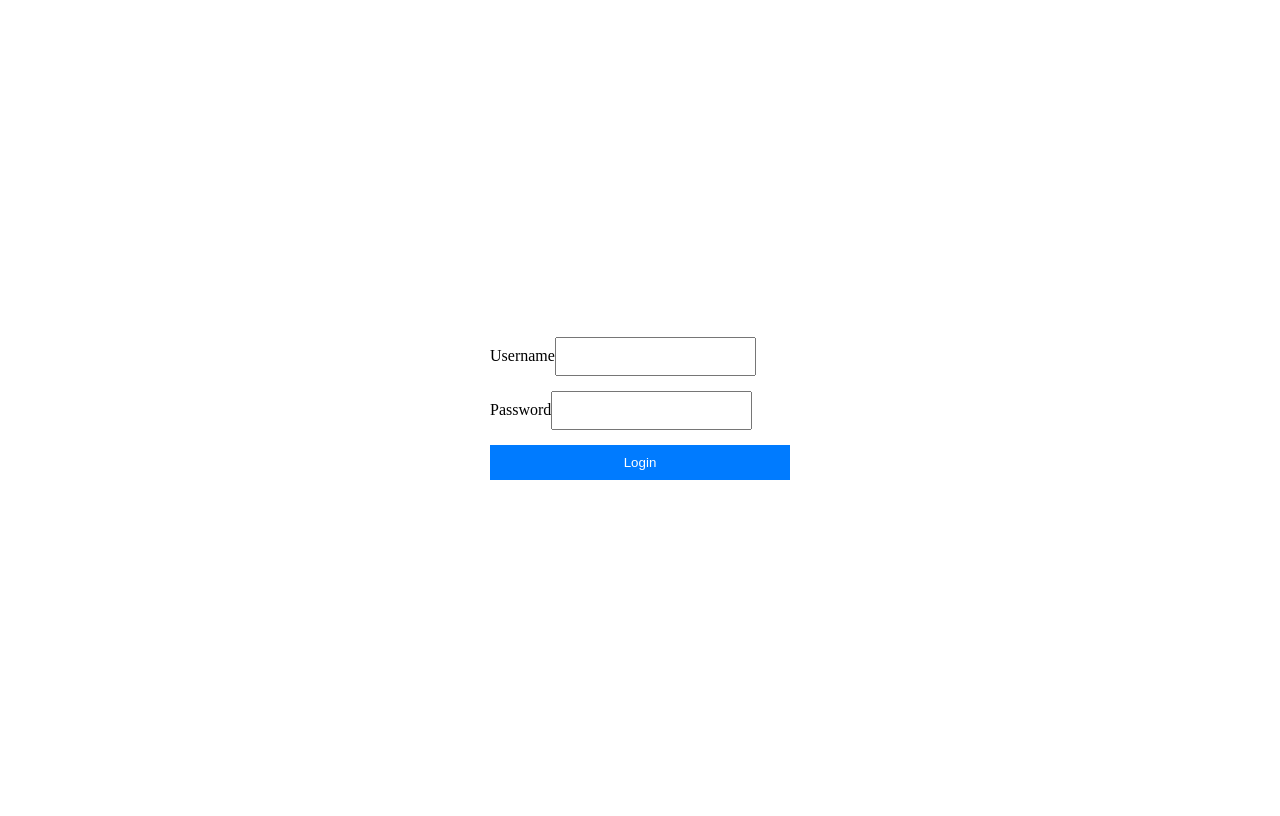
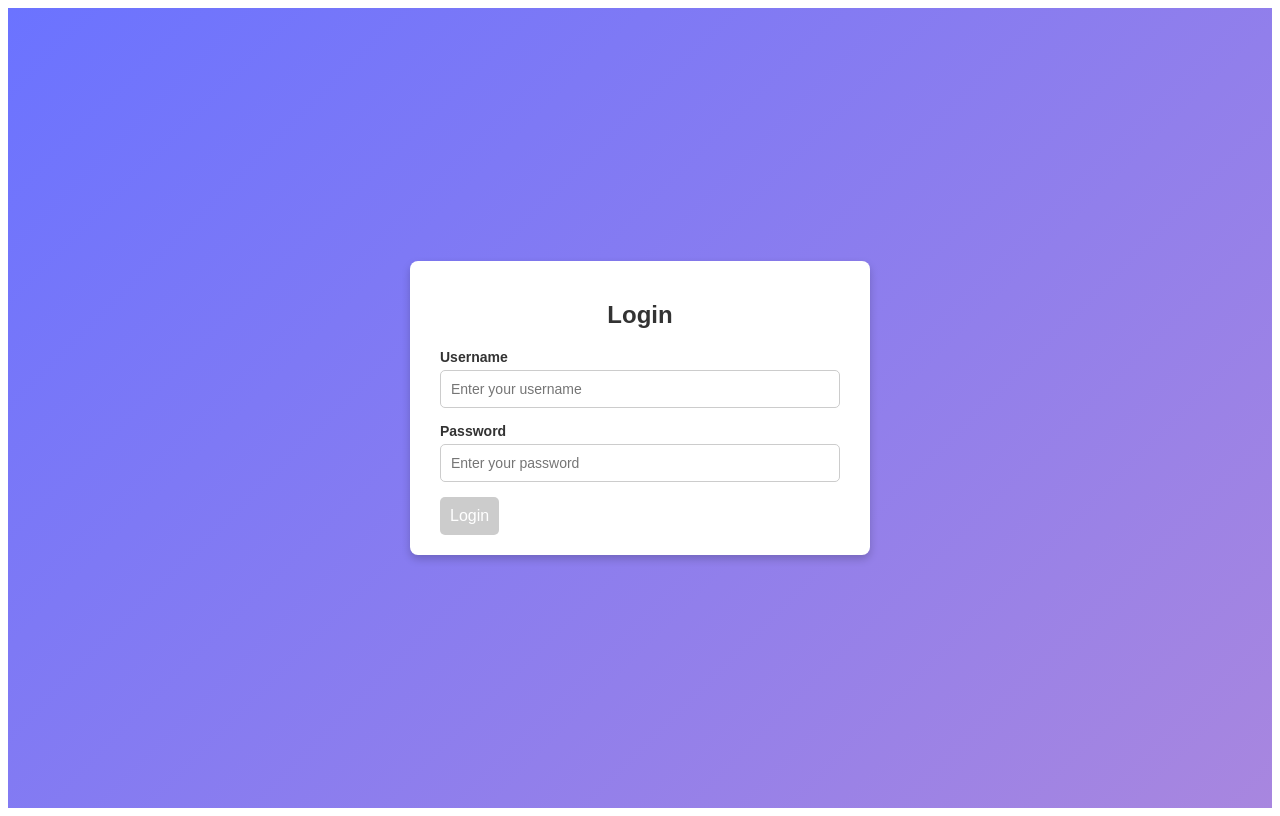
Before and after one commit to shahrzadJavadiKoushesh/SG-AngularBootcampProject, an Angular app in the folder UserProducts/: page /login in a window 1280 px wide. Built offline with nearby package versions, Linux system fonts and the light colour scheme.

Commit message:
dd styles for login

```diff
--- a/UserProducts/src/app/auth/login/login.component.html
+++ b/UserProducts/src/app/auth/login/login.component.html
@@ -1,12 +1,13 @@
 <div class="login-container">
     <form [formGroup]="loginForm" (ngSubmit)="onSubmit()">
-        <div>
+        <h2>Login</h2>
+        <div class="form-group">
             <label for="username">Username</label>
-            <input id="username" formControlName="username" type="text" />
+            <input id="username" formControlName="username" type="text" placeholder="Enter your username" />
         </div>
-        <div>
+        <div class="form-group">
             <label for="password">Password</label>
-            <input id="password" formControlName="password" type="password" />
+            <input id="password" formControlName="password" type="password" placeholder="Enter your password" />
         </div>
         <button type="submit" [disabled]="loginForm.invalid">Login</button>
     </form>
--- a/UserProducts/src/app/auth/login/login.component.scss
+++ b/UserProducts/src/app/auth/login/login.component.scss
@@ -1,30 +1,71 @@
 .login-container {
     display: flex;
-    flex-direction: column;
+    justify-content: center;
     align-items: center;
-    justify-content: center;
     height: 100vh;
+    background: linear-gradient(135deg, #6b73ff, #7742cda3);
+    font-family: Arial, sans-serif;
+    overflow: hidden;
 
     form {
-        display: flex;
-        flex-direction: column;
-        width: 300px;
+        background: white;
+        padding: 20px 30px;
+        border-radius: 8px;
+        box-shadow: 0 4px 8px rgba(0, 0, 0, 0.2);
+        width: 100%;
+        max-width: 400px;
 
-        label {
-            margin: 5px 0;
+        h2 {
+            text-align: center;
+            margin-bottom: 20px;
+            color: #333;
         }
 
-        input {
+        .form-group {
+            display: flex;
+            flex-direction: column;
             margin-bottom: 15px;
-            padding: 10px;
+
+            label {
+                font-weight: bold;
+                margin-bottom: 5px;
+                font-size: 14px;
+                color: #333;
+            }
+
+            input {
+                padding: 10px;
+                border: 1px solid #ccc;
+                border-radius: 5px;
+                font-size: 14px;
+                outline: none;
+                transition: border-color 0.3s ease-in-out;
+            }
+
+            input:focus {
+                border-color: #6b73ff;
+            }
+
         }
 
         button {
             padding: 10px;
-            background-color: #007bff;
+            border: none;
+            border-radius: 5px;
+            background: #6b73ff;
             color: white;
-            border: none;
+            font-size: 16px;
             cursor: pointer;
+            transition: background 0.3s ease-in-out;
+        }
+
+        button:disabled {
+            background: #ccc;
+            cursor: not-allowed;
+        }
+
+        button:hover:not(:disabled) {
+            background: #000dff;
         }
     }
 }
```
